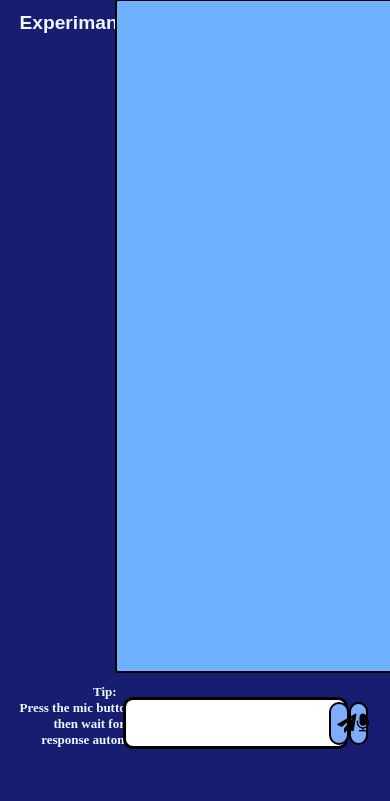
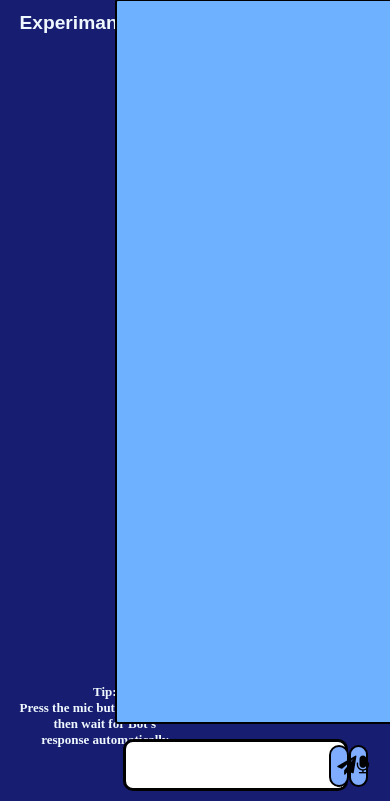
Before and after one commit to SaiFUllaH-KhaN1/flaskLLMEXP, a Flask app: page /LLMEXP in a window 390 px wide. Shown: the part 43-844 px from the top of the page. Run offline with Flask 3, Linux system fonts and the light colour scheme; parts of the project's set-up code (start-up, migrations or seed data) failed here and were passed over.

Commit message:
Update main.css

```diff
--- a/static/css/main.css
+++ b/static/css/main.css
@@ -64,19 +64,21 @@ textarea:focus{border: solid 3px rgb(236, 201, 0); outline: none;}
         border: solid 2px black;
         border-radius: 3px;
         left: 29.5%;
-        height: 77%;
+        height: 83%;
     }
 
     textarea {
         left: 29%;
-
+        bottom: 0%;
     }
 
     #generate{
         right: 8%;
+        bottom: 0.5%;
     }
     #record {
         right: 3%;
+        bottom: 0.5%;
     }
     h2 {
     position: absolute;
```
